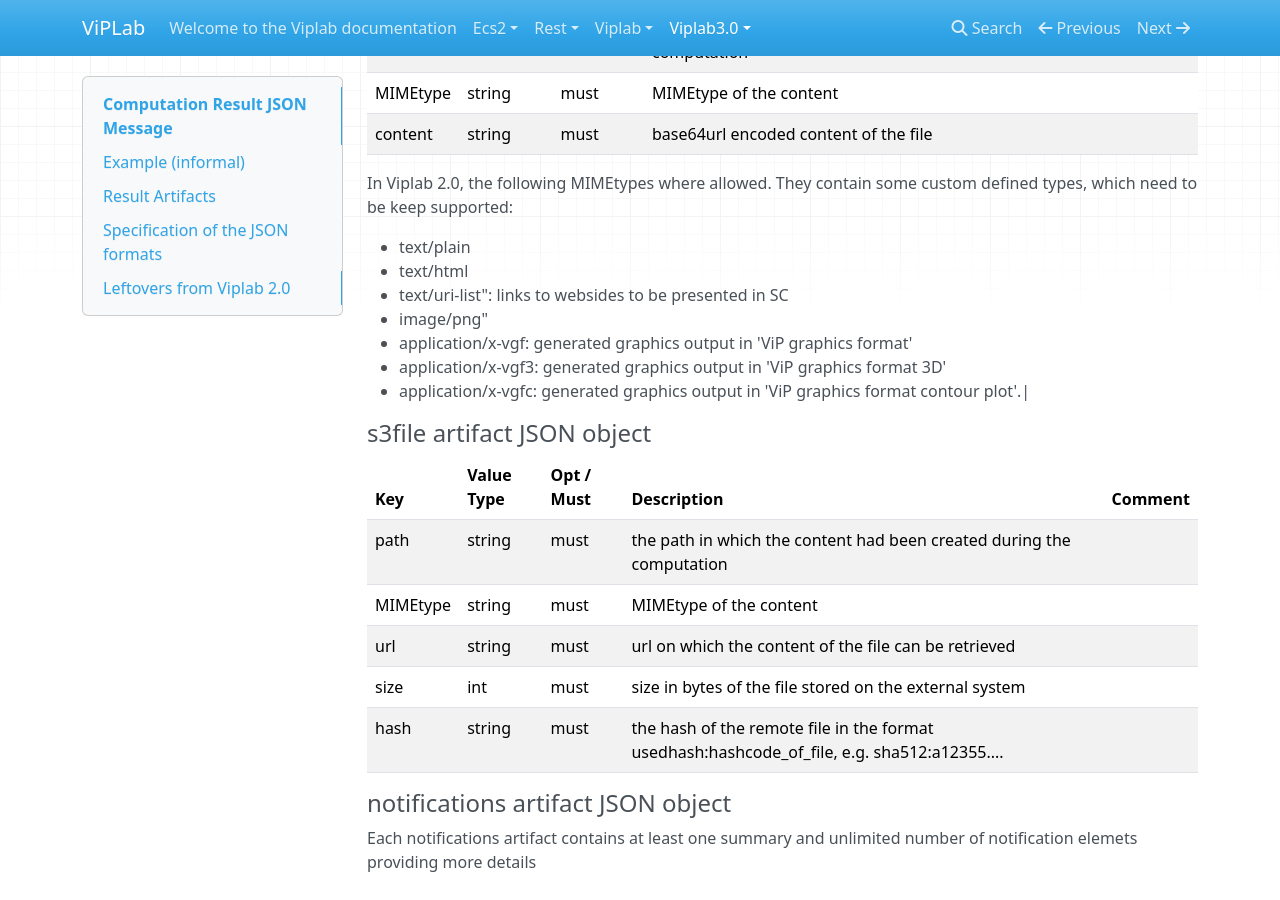
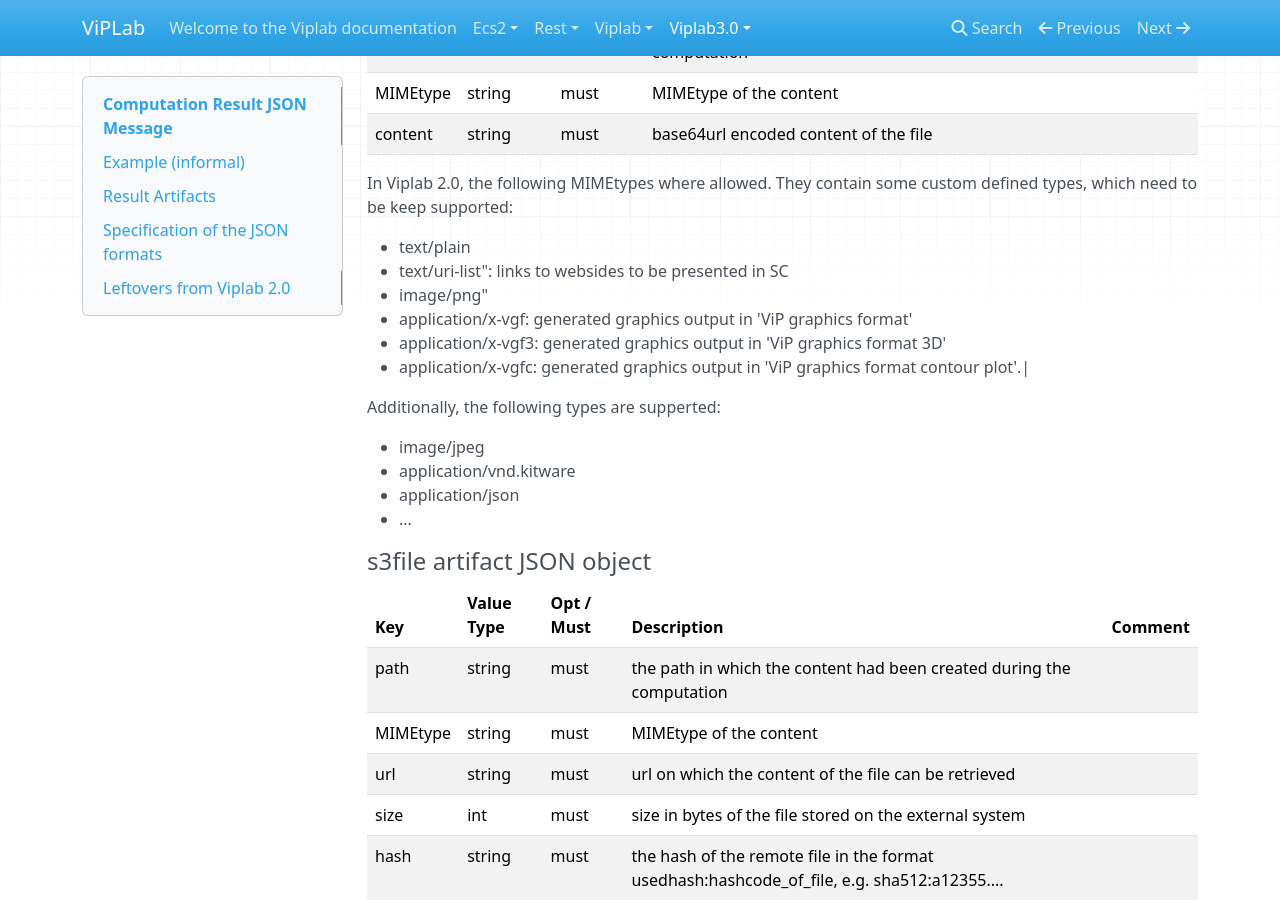
Before and after one commit to VirtualProgrammingLab/documentation, an MkDocs documentation site: the page built from docs/viplab3.0/computation_result.md, in a window 1280 px wide and 900 px high, scrolled down 3785 px. Built offline with MkDocs 1.6.1, drawn with Linux system fonts in a browser that asks for light colours; nearby versions of some CDN libraries.

Commit message:
Add additional supported file-types for output

```diff
--- a/docs/viplab3.0/computation_result.md
+++ b/docs/viplab3.0/computation_result.md
@@ -155,13 +155,18 @@ The base artifact object that needs to be extended all other artifacts defined.
 In Viplab 2.0, the following MIMEtypes where allowed. They contain some custom defined types, which need to be keep supported:
 
 * text/plain
-* text/html
 * text/uri-list": links to websides to be presented in SC
 * image/png"
 * application/x-vgf: generated graphics output in 'ViP graphics format'
 * application/x-vgf3: generated graphics output in 'ViP graphics format 3D'
 * application/x-vgfc: generated graphics output in 'ViP graphics format contour plot'.|
 
+Additionally, the following types are supperted:
+
+* image/jpeg
+* application/vnd.kitware
+* application/json
+* ...
 
 #### s3file artifact JSON object
 |Key            |Value Type |Opt / Must |Description |Comment |
```
